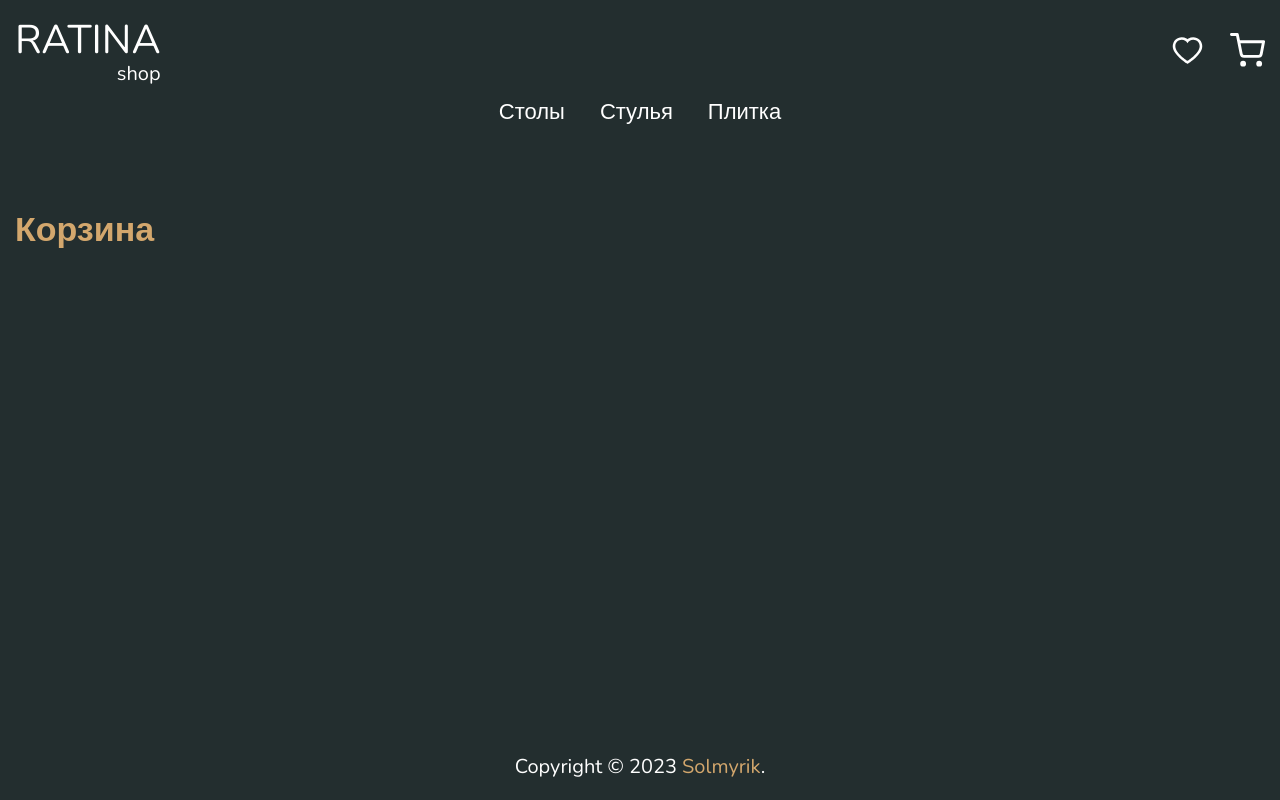
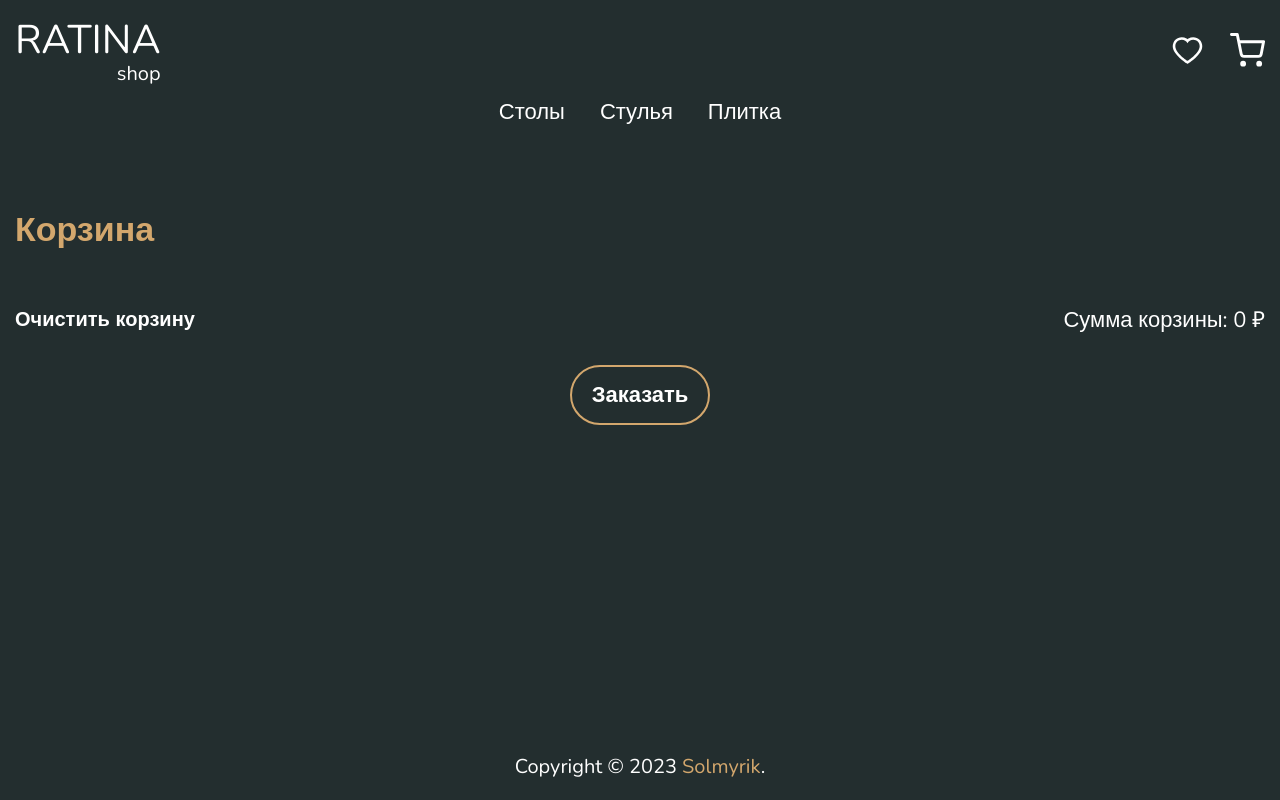
Before and after one commit to Solmyrik/ratina, a React (Create React App) app: page /cart in a window 1280 px wide. Built offline with nearby package versions, Linux system fonts and the light colour scheme.

Commit message:
added new buttons Cart

```diff
--- a/src/pages/Cart/Cart.module.scss
+++ b/src/pages/Cart/Cart.module.scss
@@ -4,6 +4,9 @@
   @include title;
 }
 .cart {
+  &__items {
+    margin-bottom: 50px;
+  }
   &__item {
     display: flex;
     gap: 50px;
@@ -74,6 +77,38 @@
       font-weight: 600;
     }
   }
+  &__top {
+    display: flex;
+    align-items: center;
+    justify-content: space-between;
+    margin-bottom: 30px;
+  }
+
+  &__alldelete {
+    font-weight: 900;
+    transition: all 0.3s;
+    cursor: pointer;
+    &:hover {
+      color: $gold;
+    }
+  }
+  &__allprice {
+    font-size: 22px;
+  }
+  &__bottom {
+    text-align: center;
+  }
+  &__button {
+    font-size: 22px;
+    font-weight: 600;
+    padding: 13px 20px;
+    border: 2px solid $gold;
+    border-radius: 30px;
+    transition: all 0.3s;
+    &:hover {
+      background-color: $gold;
+    }
+  }
 }
 .count {
   display: flex;
--- a/src/pages/Cart/Cart.tsx
+++ b/src/pages/Cart/Cart.tsx
@@ -3,12 +3,18 @@ import styles from './Cart.module.scss';
 import type { RootState, AppDispatch } from '../../redux/store';
 import { useDispatch, useSelector } from 'react-redux';
 import { TiDelete } from 'react-icons/ti';
+import { allDeleteItems } from '../../redux/slices/cartSlice';
 
 const Cart: FC = () => {
+  const dispatch = useDispatch();
   const items = useSelector((state: RootState) => state.cart.items);
   const [value, setValue] = useState(0);
+  const [allPrice, setAllPrice] = useState(0);
   const decrement = () => {};
   const increment = () => {};
+  const allDelete = () => {
+    dispatch(allDeleteItems());
+  };
   return (
     <section>
       <h1 className={styles.title}>Корзина</h1>
@@ -33,11 +39,22 @@ const Cart: FC = () => {
                 </button>
               </div>
               <div className={styles.cart__price}>
-                Стоимость за единицу: <span>{e.price}</span>{' '}
+                Стоимость за единицу: <span>{e.price} ₽</span>
               </div>
             </div>
           );
         })}
+      </div>
+      <div className={styles.cart__bar}>
+        <div className={styles.cart__top}>
+          <div className={styles.cart__alldelete}>Очистить корзину</div>
+          <div className={styles.cart__allprice}>Сумма корзины: {allPrice} ₽</div>
+        </div>
+        <div className={styles.cart__bottom}>
+          <button onClick={allDelete} className={styles.cart__button}>
+            Заказать
+          </button>
+        </div>
       </div>
     </section>
   );
--- a/src/redux/slices/cartSlice.ts
+++ b/src/redux/slices/cartSlice.ts
@@ -50,9 +50,12 @@ export const cartSlice = createSlice({
       // state.items = [...state.items, actions.payload];
       // console.log(state.items, index);
     },
+    allDeleteItems: (state) => {
+      state.items = [];
+    },
   },
 });
 
-export const { onAddItem } = cartSlice.actions;
+export const { onAddItem, allDeleteItems } = cartSlice.actions;
 
 export default cartSlice.reducer;
```
